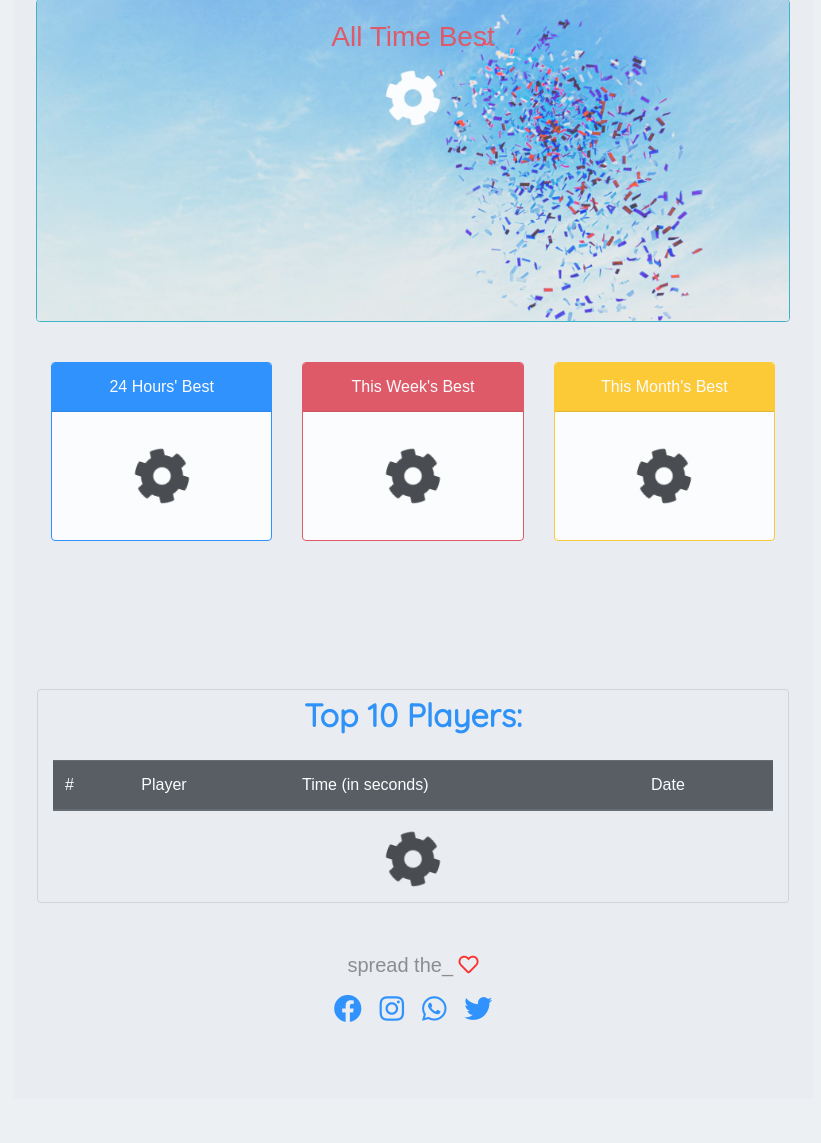
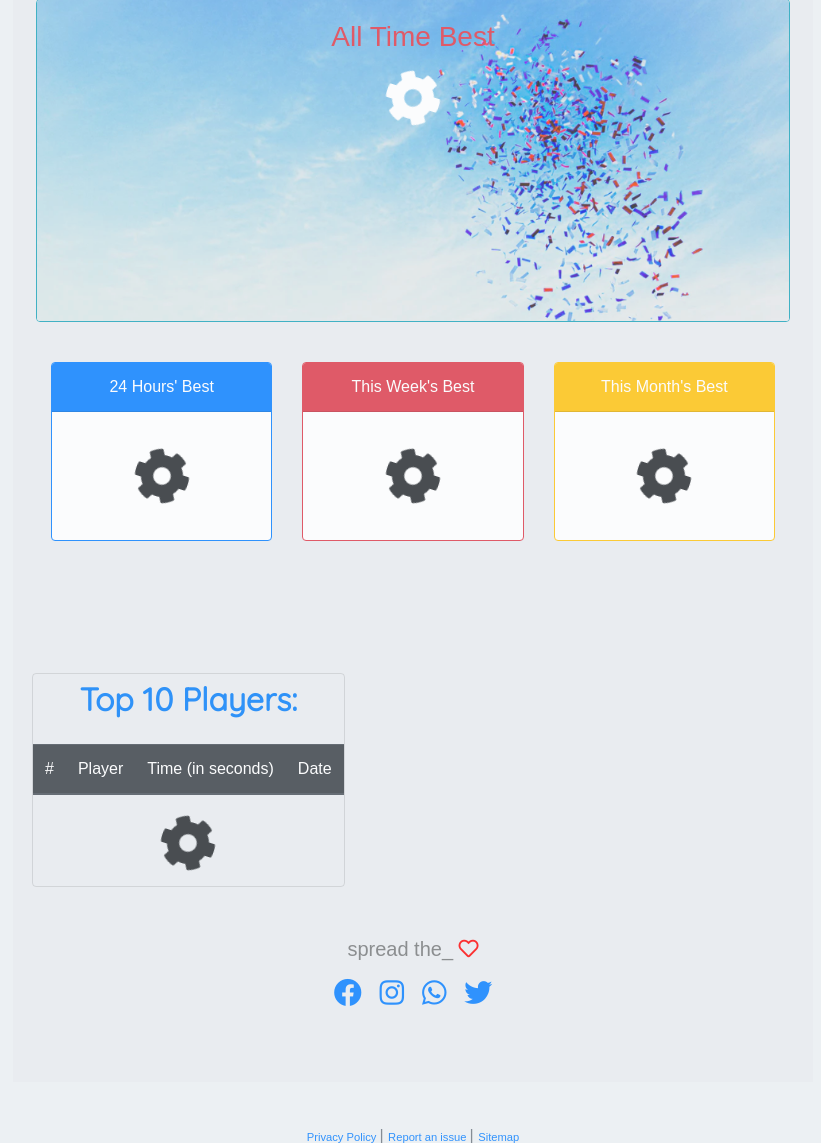
Before and after one commit to far11ven/1To50-Game-Web, a PHP site: page /pages/leaderboard.html in a window 1280 px wide. Shown: the part 220-1363 px from the top of the page, without its empty margins (227-1048 px from the left). Run offline with PHP 8.4, Linux system fonts and the light colour scheme; lists and menus that the app fills with data are empty; some libraries are stand-ins or nearby versions.

Commit message:
fixed css issues on leaderboard.html

```diff
--- a/pages/index.js
+++ b/pages/index.js
@@ -139,6 +139,7 @@ function getLeaderboardData() {
         th.setAttribute("scope", "row");
         th.innerHTML = i + 1;
         var td1 = document.createElement("td");
+        td1.setAttribute("class", "player-name");
         var td2 = document.createElement("td");
         var td3 = document.createElement("td");
 
--- a/pages/leaderboard.html
+++ b/pages/leaderboard.html
@@ -69,22 +69,20 @@
     </nav>
 
     <div class="jumbotron jumbotron-fluid">
-      <div class="container text-center col-md-12 col-sm-12 col-xs-12">
-        <div class="row m-2">
-
+      <div class="container col-md-12 col-sm-12 col-xs-12">
+        <div class="row text-center m-2">
           <div class="card border-info text-white">
             <img class="card-img" src="/assets/confetti.png" alt="Card image">
             <div class="card-img-overlay">
-              <h3 class="card-title text-danger">All Time Best</h5>
-                <h2 id="all-time-highest-score" class="display-4 text-center"></h2>
+              <h3 class="card-title text-danger">All Time Best</h3>
+              <h3 id="all-time-highest-score"></h3>
               <h3 id="spinner" class="display-4"><i class="fas fa-cog fa-spin"></i></h3>
               <p class="card-text"><small id="all-time-highest-name" class="text-muted"></small></p>
             </div>
           </div>
         </div>
-
         <br>
-        <div class="row m-2">
+        <div class="row text-center m-2">
           <div class="col-md-4 col-sm-4 col-xs-4">
             <div class="card border-primary mb-3" style="max-width: 18rem;">
               <div class="card-header text-white bg-primary">24 Hours' Best</div>
@@ -106,7 +104,7 @@
             </div>
           </div>
           <div class="col-md-4 col-sm-4 col-xs-4">
-            <div class="card  border-warning mb-3" style="max-width: 18rem;">
+            <div class="card border-warning mb-3" style="max-width: 18rem;">
               <div class="card-header text-white bg-warning">This Month's Best</div>
               <div class="card-body">
                 <h4 id="this-month-highest-score" class="card-title text-warning"></h4>
@@ -116,7 +114,7 @@
             </div>
           </div>
         </div>
-      </div>
+        <div class="row m-2">
           <div class="adswrap">
             <script async src="https://pagead2.googlesyndication.com/pagead/js/adsbygoogle.js"></script>
             <!-- web_downtok_top_banner_ad -->
@@ -126,8 +124,9 @@
               (adsbygoogle = window.adsbygoogle || []).push({});
             </script>
           </div>
-      <div class="row m-4">
-        <div id="top-10-scores" class="container col-md-12">
+        </div>
+        <div class="row m-1">
+          <div id="top-10-scores">
             <p class="title text-center">Top 10 Players:</p>
             <table class="table table-striped border-success">
               <thead class="thead-dark">
@@ -142,6 +141,7 @@
               </tbody>
             </table>
             <h3 id="spinner" class="display-4 text-center"><i class="fas fa-cog fa-spin"></i></h3>
+          </div>
         </div>
       </div>
 
--- a/style.css
+++ b/style.css
@@ -20,6 +20,13 @@
 
   #search-btn > span {
     display: none;
+  }
+
+  /* laderboard table  player-name column */
+
+  .player-name {
+    max-width: 90px;
+    word-wrap: break-word;
   }
 }
 
```
Lines whose indentation alone changed are shown as unchanged.
